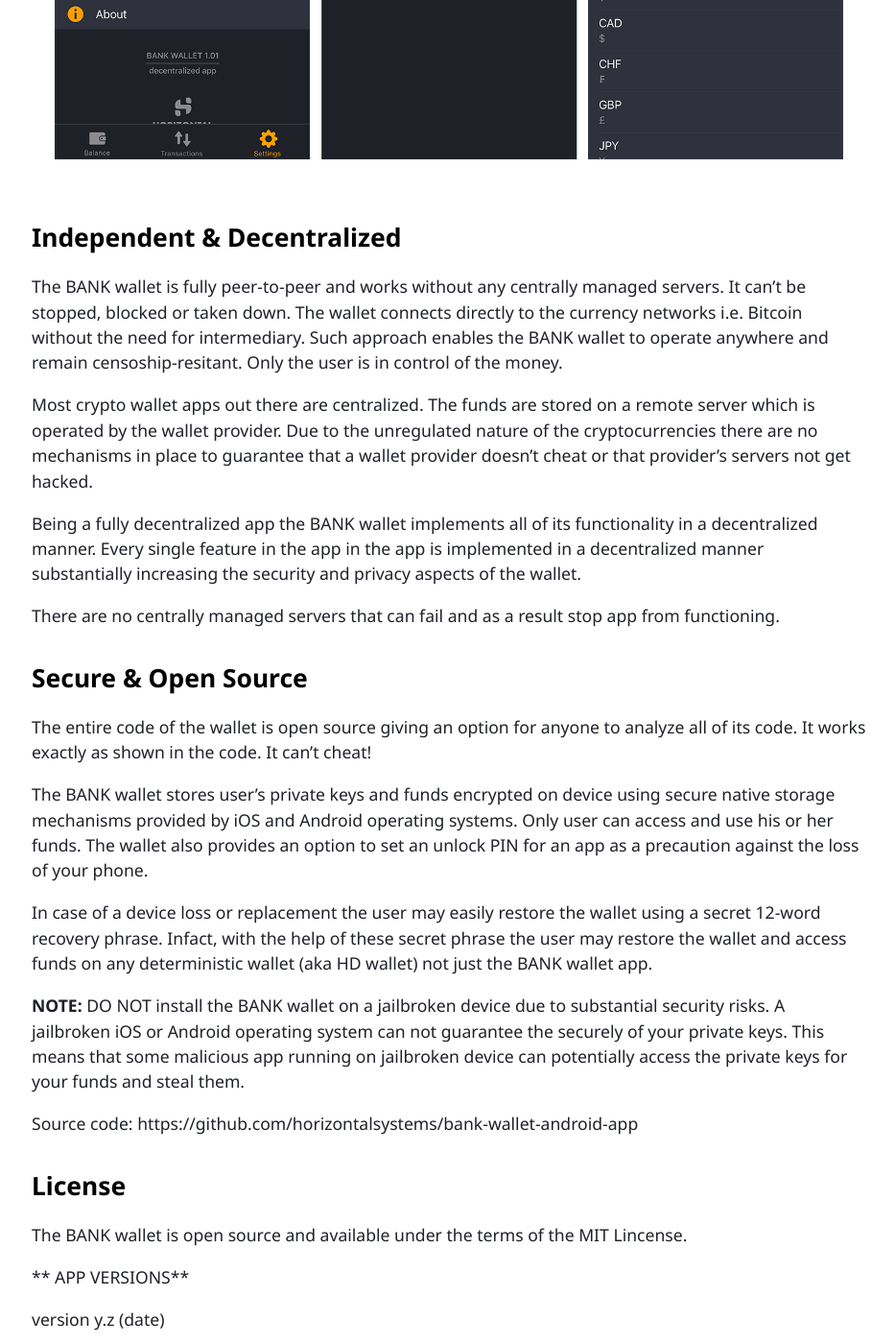
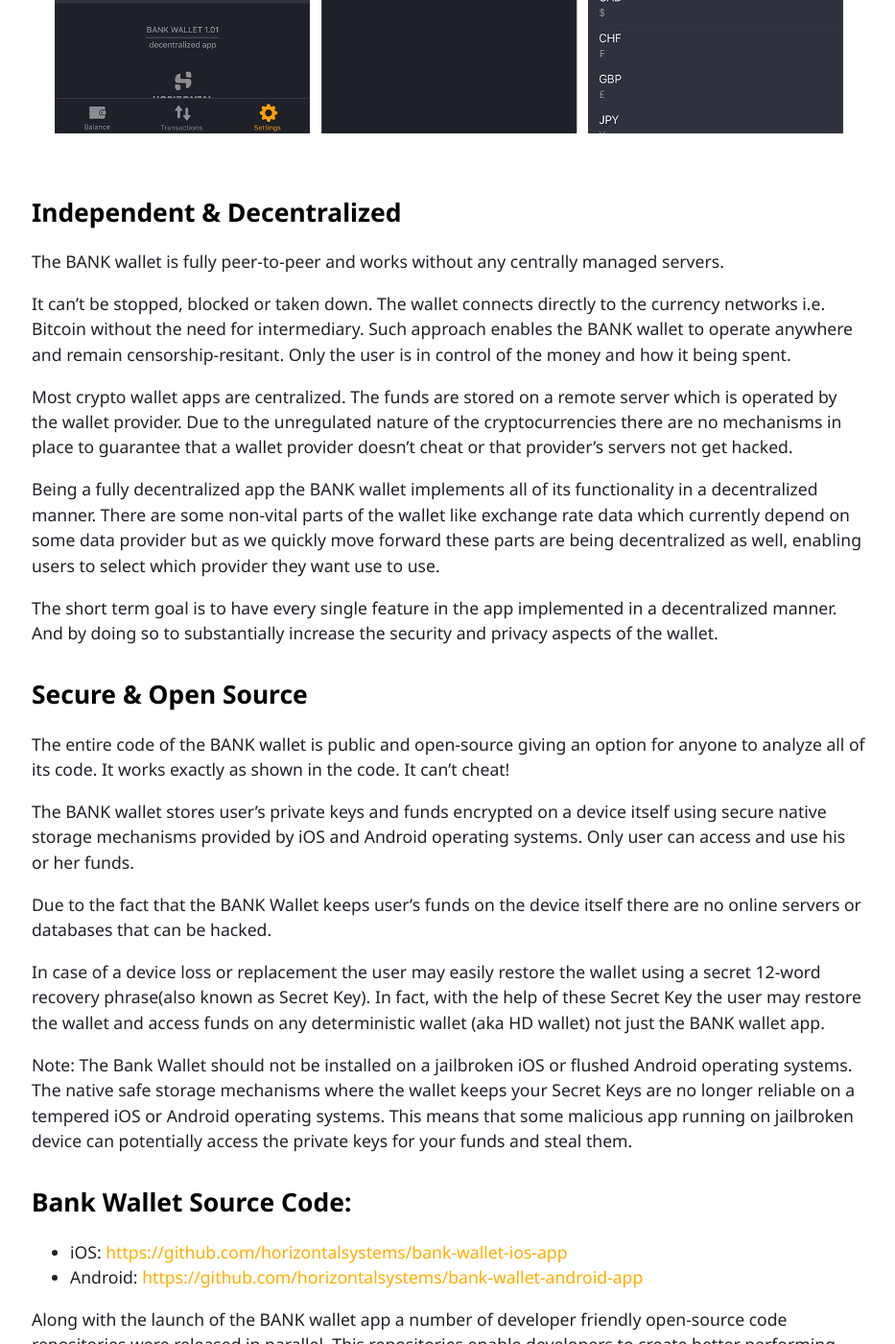
Before and after one commit to horizontalsystems/horizontalsystems.github.io, a Jekyll site: the page built from dapps/bank-wallet.md, in a window 1280 px wide and 1400 px high, scrolled down 1951 px. Shown: the whole window at 96% size, without its empty margins (172-1105 px from the left). Built offline with Jekyll 4.4.1, drawn with Linux system fonts in a browser that asks for light colours; some of the changed text lies outside the part shown.

Commit message:
final text for the wall page

```diff
--- a/dapps/bank-wallet.md
+++ b/dapps/bank-wallet.md
@@ -4,51 +4,57 @@
 ---
 
 
-BANK Wallet is a secure and a fully decentralized crypto wallet app that supports major cryptocurrencies, including Bitcoin, Ethereum, Bitcoin Cash and ERC 20 tokens. The number of supported currencies being gradually added with every release.
+BANK Wallet is a secure and a fully decentralized crypto wallet app for iOS and Android that supports major cryptocurrencies, including Bitcoin, Ethereum, Bitcoin Cash and ERC 20 tokens.
 
-This BANK wallet provides a seamless way to get started with Bitcoin and other crypto currencies for masses. You don't need to understand the inner workings of cryptocurrencies to be able to use it.
+The number of supported crypto currencies being gradually increased with every release.
 
-It has been built using best practices from the design of the interface to the implementation of blockchain protocols.
+This BANK wallet provides a seamless way to get started with Bitcoin and other crypto currencies for masses. It has been built using best practices from the design of the interface to the implementation of blockchain protocols.
 
 ![GALLERY IMAGE](/assets/images/bankwallet_screenshots_ios.png)
 
 
 ## Independent & Decentralized
 
-The BANK wallet is fully peer-to-peer and works without any centrally managed servers. It can't be stopped, blocked or taken down. The wallet connects directly to the currency networks i.e. Bitcoin without the need for intermediary. Such approach enables the BANK wallet to operate anywhere and remain censoship-resitant. Only the user is in control of the money.
+The BANK wallet is fully peer-to-peer and works without any centrally managed servers.
 
-Most crypto wallet apps out there are centralized. The funds are stored on a remote server which is operated by the wallet provider. Due to the unregulated nature of the cryptocurrencies there are no mechanisms in place to guarantee that a wallet provider doesn't cheat or that provider's servers not get hacked.
+It can't be stopped, blocked or taken down. The wallet connects directly to the currency networks i.e. Bitcoin without the need for intermediary. Such approach enables the BANK wallet to operate anywhere and remain censorship-resitant. Only the user is in control of the money and how it being spent.
 
-Being a fully decentralized app the BANK wallet implements all of its functionality in a decentralized manner. Every single feature in the app in the app is implemented in a decentralized manner substantially increasing the security and privacy aspects of the wallet.
+Most crypto wallet apps are centralized. The funds are stored on a remote server which is operated by the wallet provider. Due to the unregulated nature of the cryptocurrencies there are no mechanisms in place to guarantee that a wallet provider doesn't cheat or that provider's servers not get hacked.
 
-There are no centrally managed servers that can fail and as a result stop app from functioning.
+Being a fully decentralized app the BANK wallet implements all of its functionality in a decentralized manner. There are some non-vital parts of the wallet like exchange rate data which currently depend on some data provider but as we quickly move forward these parts are being decentralized as well, enabling users to select which provider they want use to use.
+
+The short term goal is to have every single feature in the app implemented in a decentralized manner. And by doing so to substantially increase the security and privacy aspects of the wallet.
 
 
 ## Secure & Open Source
 
-The entire code of the wallet is open source giving an option for anyone to analyze all of its code. It works exactly as shown in the code. It can't cheat!
+The entire code of the BANK wallet is public and open-source giving an option for anyone to analyze all of its code. It works exactly as shown in the code. It can't cheat!
 
-The BANK wallet stores user's private keys and funds encrypted on device using secure native storage mechanisms provided by iOS and Android operating systems. Only user can access and use his or her funds. The wallet also provides an option to set an unlock PIN for an app as a precaution against the loss of your phone.
+The BANK wallet stores user's private keys and funds encrypted on a device itself using secure native storage mechanisms provided by iOS and Android operating systems. Only user can access and use his or her funds.
 
-In case of a device loss or replacement the user may easily restore the wallet using a secret 12-word recovery phrase. Infact, with the help of these secret phrase the user may restore the wallet and access funds on any deterministic wallet (aka HD wallet) not just the BANK wallet app.
+Due to the fact that the BANK Wallet keeps user's funds on the device itself there are no online servers or databases that can be hacked.
 
-**NOTE:** DO NOT install the BANK wallet on a jailbroken device due to substantial security risks. A jailbroken iOS or Android operating system can not guarantee the securely of your private keys. This means that some malicious app running on jailbroken device can potentially access the private keys for your funds and steal them.
+In case of a device loss or replacement the user may easily restore the wallet using a secret 12-word recovery phrase(also known as Secret Key). In fact, with the help of these Secret Key the user may restore the wallet and access funds on any deterministic wallet (aka HD wallet) not just the BANK wallet app.
 
-Source code: https://github.com/horizontalsystems/bank-wallet-android-app
+Note: The Bank Wallet should not be installed on a jailbroken iOS or flushed Android operating systems. The native safe storage mechanisms where the wallet keeps your Secret Keys are no longer reliable on a tempered iOS or Android operating systems. This means that some malicious app running on jailbroken device can potentially access the private keys for your funds and steal them.
+
+
+## Bank Wallet Source Code:
+
+- iOS: [https://github.com/horizontalsystems/bank-wallet-ios-app](https://github.com/horizontalsystems/bank-wallet-ios-app)
+- Android: [https://github.com/horizontalsystems/bank-wallet-android-app](https://github.com/horizontalsystems/bank-wallet-android-app)
+
+Along with the launch of the BANK wallet app a number of developer friendly open-source code repositories were released in parallel. This repositories enable developers to create better performing and at the same time truly private and secure crypto wallets.
+
+Moreover, using these repositories it is fairly easy to create independent branded decentralized custom crypto wallets either for a single currency or a bunch of them pushing the crypto adoption and ecosystem further.
+
+
+## Install Bank Wallet
+
+- App Store:
+- Play Market:
+- Android APK file:
 
 ## License
 
 The BANK wallet is open source and available under the terms of the MIT Lincense.
-
-
-** APP VERSIONS**
-
-version y.z (date)
-- (android app link / validity check hash)
-- (iOS app link / validity check hash)
-- GitHub link to release commit
-
-version y.z (date)
-- (android app link / validity check hash)
-- (iOS app link / validity check hash)
-- GitHub link to release commit
```
